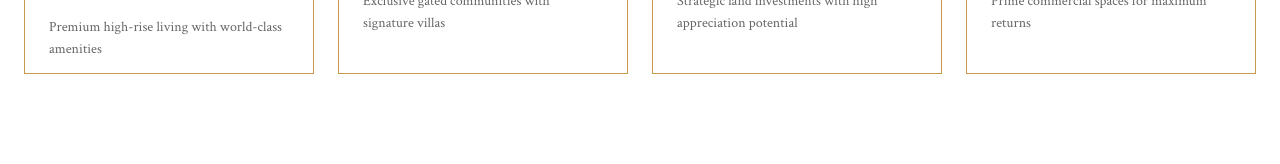
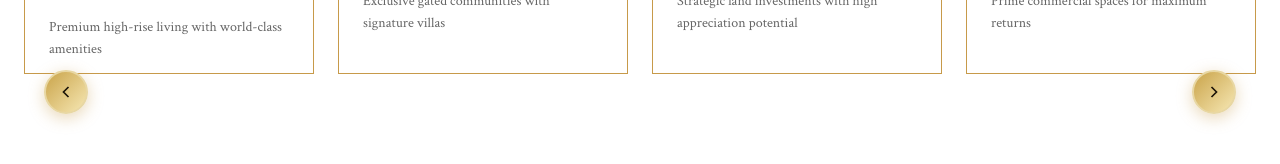
Before and after one commit to arunreddy7-alt/spacesphere, a Next.js app: page / in a window 1280 px wide. Shown: the part 2438-2602 px from the top of the page. Built offline with nearby package versions, Linux system fonts and the light colour scheme.

Commit message:
new commit

```diff
--- a/app/page.js
+++ b/app/page.js
@@ -134,7 +134,17 @@ export default function Home() {
     return () => window.removeEventListener('scroll', handleScroll);
   }, []);
 
+
   const activeImage = heroImages[currentSlide];
+
+  // Navigation functions for portfolio section
+  const goToPreviousProject = () => {
+    setCurrentProjectSlide((prev) => (prev - 1 + projects.length) % projects.length);
+  };
+
+  const goToNextProject = () => {
+    setCurrentProjectSlide((prev) => (prev + 1) % projects.length);
+  };
 
   return (
     <main className="bg-white text-foreground">
@@ -559,7 +569,10 @@ export default function Home() {
           </p>
         </div>
 
-        <div className="projects-carousel" style={{ margin: '48px 0' }}>
+
+
+
+        <div className="projects-carousel" style={{ margin: '48px 0', position: 'relative' }}>
           <div
             className="projects-track"
             style={{
@@ -587,6 +600,7 @@ export default function Home() {
                   </div>
                 </div>
                 <h3 className="project-title" style={{ margin: '20px 24px 12px 24px', fontSize: '20px' }}>{project.title}</h3>
+
                 <p style={{ margin: '0 24px 12px 24px', fontSize: '14px', color: '#666', lineHeight: '1.6' }}>
                   {idx === 0 && "Premium high-rise living with world-class amenities"}
                   {idx === 1 && "Exclusive gated communities with signature villas"}
@@ -597,6 +611,80 @@ export default function Home() {
               </div>
             ))}
           </div>
+
+          {/* Mobile Navigation Buttons - Only visible on mobile, positioned at section bottom corners */}
+
+          <button
+            onClick={goToPreviousProject}
+            className="md:hidden"
+            style={{
+              position: 'absolute',
+              left: '20px',
+              bottom: '-40px',
+              width: '44px',
+              height: '44px',
+              borderRadius: '50%',
+              background: 'linear-gradient(135deg, #caa44a, #f6e7b3)',
+              border: '2px solid #e8d7a3',
+              color: '#1a1207',
+              display: 'flex',
+              alignItems: 'center',
+              justifyContent: 'center',
+              cursor: 'pointer',
+              transition: 'all 0.3s ease',
+              boxShadow: '0 4px 16px rgba(199, 154, 74, 0.4)',
+              zIndex: 10,
+            }}
+            onMouseEnter={(e) => {
+              e.currentTarget.style.transform = 'translateY(-2px)';
+              e.currentTarget.style.boxShadow = '0 8px 24px rgba(199, 154, 74, 0.5)';
+            }}
+            onMouseLeave={(e) => {
+              e.currentTarget.style.transform = 'translateY(0)';
+              e.currentTarget.style.boxShadow = '0 4px 16px rgba(199, 154, 74, 0.4)';
+            }}
+            aria-label="Previous project"
+          >
+            <svg width="20" height="20" viewBox="0 0 24 24" fill="none" stroke="currentColor" strokeWidth="2">
+              <path d="M15 18l-6-6 6-6"/>
+            </svg>
+          </button>
+
+          <button
+            onClick={goToNextProject}
+            className="md:hidden"
+            style={{
+              position: 'absolute',
+              right: '20px',
+              bottom: '-40px',
+              width: '44px',
+              height: '44px',
+              borderRadius: '50%',
+              background: 'linear-gradient(135deg, #caa44a, #f6e7b3)',
+              border: '2px solid #e8d7a3',
+              color: '#1a1207',
+              display: 'flex',
+              alignItems: 'center',
+              justifyContent: 'center',
+              cursor: 'pointer',
+              transition: 'all 0.3s ease',
+              boxShadow: '0 4px 16px rgba(199, 154, 74, 0.4)',
+              zIndex: 10,
+            }}
+            onMouseEnter={(e) => {
+              e.currentTarget.style.transform = 'translateY(-2px)';
+              e.currentTarget.style.boxShadow = '0 8px 24px rgba(199, 154, 74, 0.5)';
+            }}
+            onMouseLeave={(e) => {
+              e.currentTarget.style.transform = 'translateY(0)';
+              e.currentTarget.style.boxShadow = '0 4px 16px rgba(199, 154, 74, 0.4)';
+            }}
+            aria-label="Next project"
+          >
+            <svg width="20" height="20" viewBox="0 0 24 24" fill="none" stroke="currentColor" strokeWidth="2">
+              <path d="M9 18l6-6-6-6"/>
+            </svg>
+          </button>
         </div>
 
 
```
Also changed, not shown: 1 other file (tests, documents, lock files or other folders).
